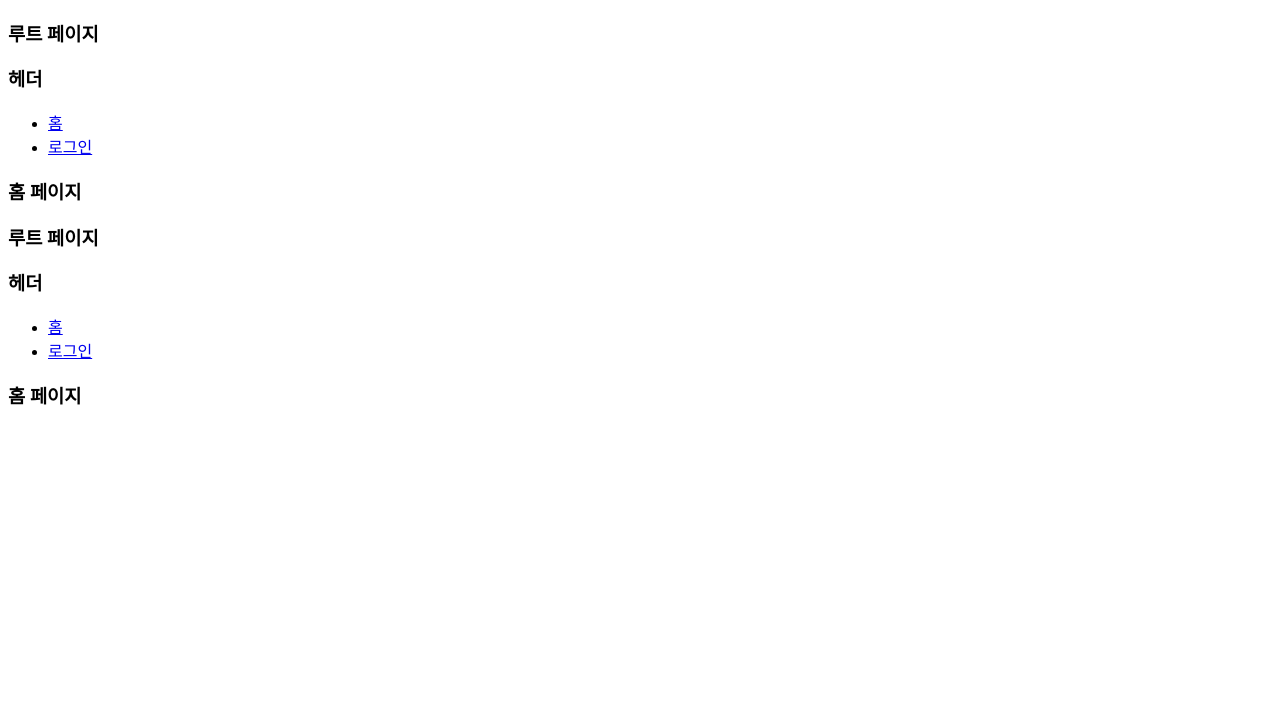
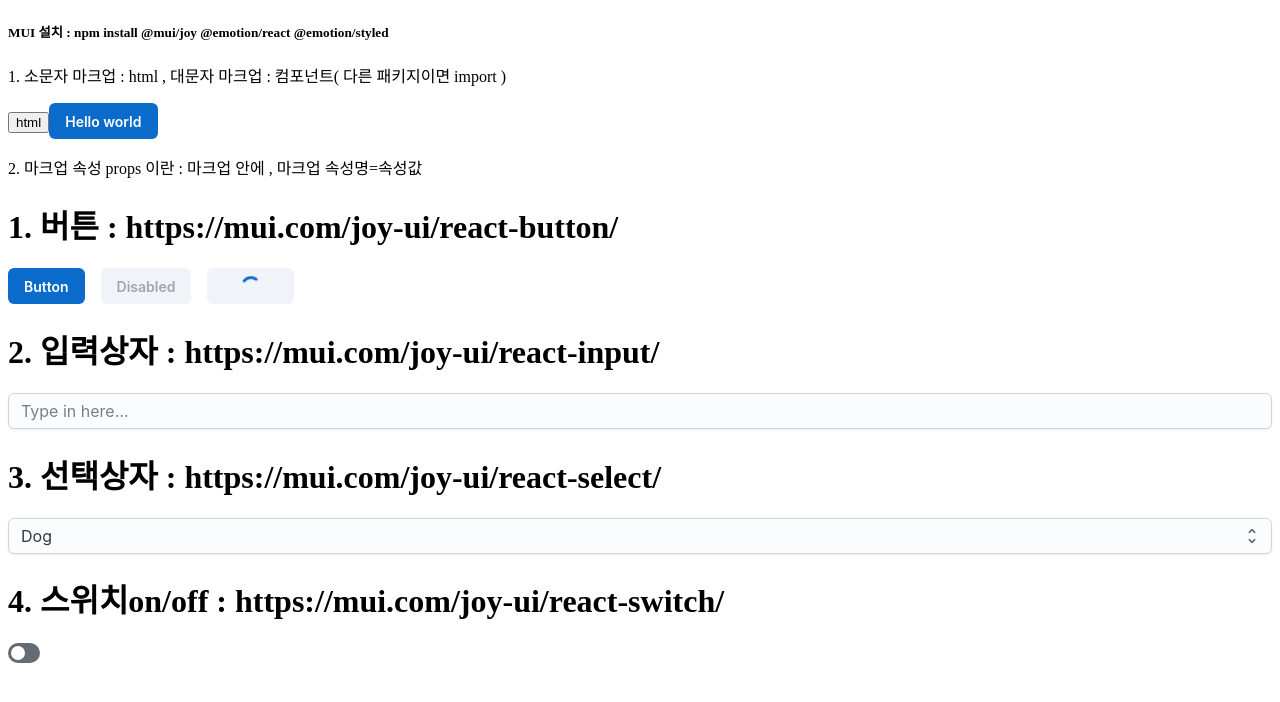
Before and after one commit to kant300/tj2025A_web2.09, a React (Vite) app in the folder reactapp/: page / in a window 1280 px wide. Shown: the top 702 px of the page. Built offline with nearby package versions, Linux system fonts and the light colour scheme.

Commit message:
20250926 day07 Component14 MUI

```diff
--- a/reactapp/package.json
+++ b/reactapp/package.json
@@ -10,6 +10,9 @@
     "preview": "vite preview"
   },
   "dependencies": {
+    "@emotion/react": "^11.14.0",
+    "@emotion/styled": "^11.14.1",
+    "@mui/joy": "^5.0.0-beta.52",
     "@reduxjs/toolkit": "^2.9.0",
     "axios": "^1.12.2",
     "react": "^19.1.1",
--- /dev/null
+++ b/reactapp/src/example/day07/Component14.jsx
@@ -0,0 +1,50 @@
+import Button from '@mui/joy/Button';
+import Box from '@mui/joy/Box';
+import Input from '@mui/joy/Input';
+import Select from '@mui/joy/Select';
+import Option from '@mui/joy/Option';
+import Switch from '@mui/joy/Switch';
+import { useState } from 'react';
+
+export default function Component14(props){
+
+    // 3.
+      const handleChange = (event, newValue) => {
+        alert(`You chose "${newValue}"`);
+    };
+    // 4.
+    const [checked, setChecked] = useState(false);
+
+    return (<>
+        <h5> MUI 설치 : npm install @mui/joy @emotion/react @emotion/styled </h5>
+        <p> 1. 소문자 마크업 : html , 대문자 마크업 : 컴포넌트( 다른 패키지이면 import ) </p>
+        <button> html </button>
+        <Button variant="solid">Hello world</Button>
+        <p> 2. 마크업 속성 props 이란 : 마크업 안에 , 마크업 속성명=속성값  </p>
+
+        <h1> 1. 버튼 : https://mui.com/joy-ui/react-button/ </h1>
+        <Box sx={{ display: 'flex', gap: 2, flexWrap: 'wrap' }}>
+            <Button>Button</Button>
+            <Button disabled>Disabled</Button>
+            <Button loading>Loading</Button>
+        </Box>
+
+        <h1> 2. 입력상자 : https://mui.com/joy-ui/react-input/ </h1>
+        <Input placeholder="Type in here…" />
+
+        <h1> 3. 선택상자 : https://mui.com/joy-ui/react-select/ </h1>
+        <Select defaultValue="dog" onChange={handleChange}>
+            <Option value="dog">Dog</Option>
+            <Option value="cat">Cat</Option>
+            <Option value="fish">Fish</Option>
+            <Option value="bird">Bird</Option>
+        </Select>
+
+        <h1> 4. 스위치on/off : https://mui.com/joy-ui/react-switch/  </h1>
+        <Switch
+            checked={checked}
+            onChange={(event) => setChecked(event.target.checked)}
+        />
+
+    </>)
+}
--- a/reactapp/src/main.jsx
+++ b/reactapp/src/main.jsx
@@ -113,21 +113,25 @@
 //   </Provider>);
 
 // day05 실습7
-import App from './example/day05/실습7/App.jsx';
-import { Provider } from "react-redux";
-import store, { persistor } from './example/day05/실습7/store/store.jsx';
-import { PersistGate } from 'redux-persist/integration/react';
-create.render(
-  // [1] 내가 만든 store 를 root 컴포넌트에 공급하여 모든 컴포넌트가 사용할수 있도록 *전역변수*
-  // [2] 내가 만든 persist 공급, loading : { 초기로딩값 } persist = { 내가 만든 persiststore }
-  <Provider store={ store } >
-    <App />
-    <PersistGate loading = { null } persistor={ persistor }>
-      <App />
-    </PersistGate>
-  </Provider>
-);
+// import App from './example/day05/실습7/App.jsx';
+// import { Provider } from "react-redux";
+// import store, { persistor } from './example/day05/실습7/store/store.jsx';
+// import { PersistGate } from 'redux-persist/integration/react';
+// create.render(
+//   // [1] 내가 만든 store 를 root 컴포넌트에 공급하여 모든 컴포넌트가 사용할수 있도록 *전역변수*
+//   // [2] 내가 만든 persist 공급, loading : { 초기로딩값 } persist = { 내가 만든 persiststore }
+//   <Provider store={ store } >
+//     <App />
+//     <PersistGate loading = { null } persistor={ persistor }>
+//       <App />
+//     </PersistGate>
+//   </Provider>
+// );
 
 // day06 실습8
 // import App from './example/day06/App.jsx';
 // create.render( <App />)
+
+// day07
+import Component14 from './example/day07/Component14.jsx';
+create.render(<Component14 />)
```
Also changed, not shown: reactapp/src/example/day06/App.jsx (+11 -1 lines), 2 other files (tests, documents, lock files or other folders).
